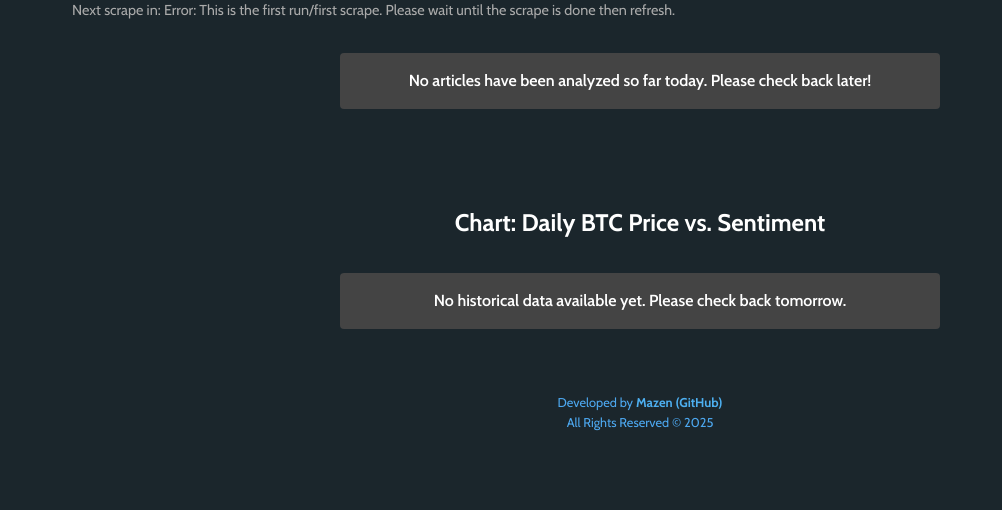
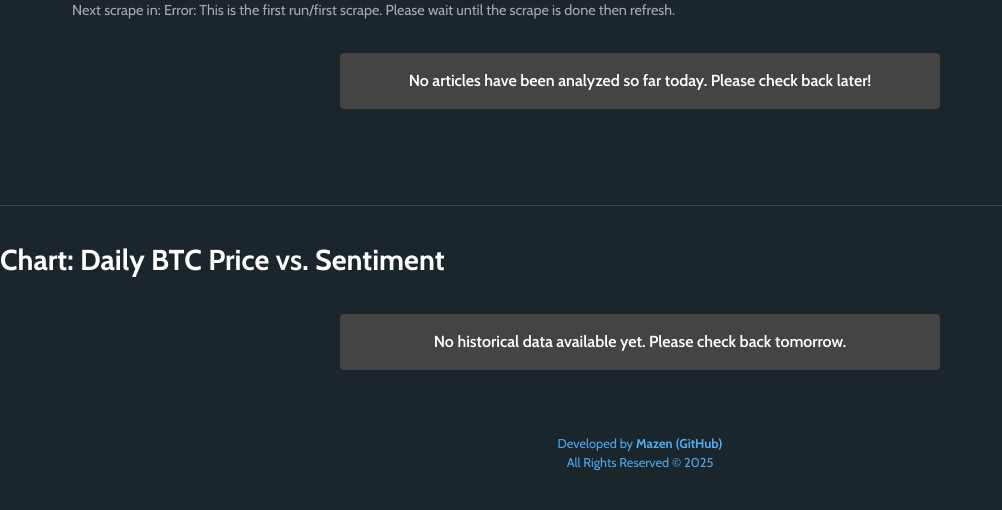
Before and after one commit to mazenayyad/finance-sentiment-analyzer, a Flask app: page /results in a window 1280 px wide. Shown: the part 235-745 px from the top of the page, without its empty margins (0-1002 px from the left). Run offline with Flask 3, Linux system fonts and the light colour scheme; data that the repository does not hold is empty; some libraries are stand-ins or nearby versions.

Commit message:
style: add top border to chart section & left-align chart heading for consistency

```diff
--- a/static/style.css
+++ b/static/style.css
@@ -365,12 +365,16 @@ body {
 .chart-section {
   margin-top: 2rem;
   margin-bottom: 4rem;
+  border-top: 1px solid #444;
+  padding-top: 2rem;
 }
 
 .chart-section h2 {
   color: #ffffff;
   margin-bottom: 1rem;
-  text-align: center;
+  text-align: left;
+  font-size: 1.8rem;
+  font-weight: 700;
 }
 
 .no-history-message {
```
